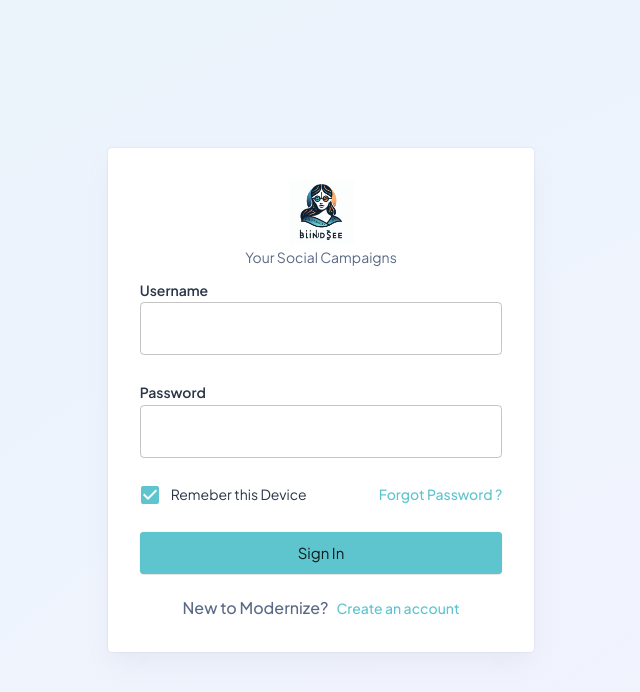
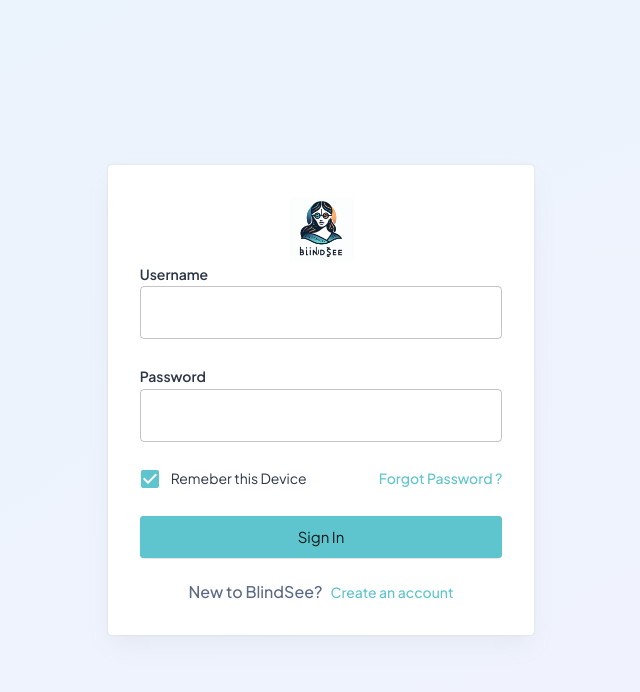
Before and after one commit to ZeroRetro/vottum-hackathon-fujurz-team, a React (Create React App) app in the folder fujurz-ui/: page /auth/login in a window 1280 px wide. Shown: the top 692 px of the page, without its empty margins (319-959 px from the left). Built offline with nearby package versions, Linux system fonts and the light colour scheme.

Commit message:
Improvements main page and store view

```diff
--- a/fujurz-ui/src/layouts/full/header/Header.js
+++ b/fujurz-ui/src/layouts/full/header/Header.js
@@ -5,10 +5,16 @@ import { uniqueId } from 'lodash';
 
 import Profile from './Profile';
 import Logo from '../shared/logo/Logo';
-import { IconAperture, IconUserPlus } from '@tabler/icons';
+import { IconAperture, IconBuildingStore, IconUserPlus } from '@tabler/icons';
 import NavItem from '../sidebar/NavItem';
 
 const headerButtons = [
+  {
+    id: uniqueId(),
+    title: 'Store',
+    icon: IconBuildingStore,
+    href: '/store'
+  },
   {
     id: uniqueId(),
     title: 'Create',
--- a/fujurz-ui/src/routes/Router.js
+++ b/fujurz-ui/src/routes/Router.js
@@ -9,6 +9,7 @@ const BlankLayout = Loadable(lazy(() => import('../layouts/blank/BlankLayout')))
 /* ****Pages***** */
 const Dashboard = Loadable(lazy(() => import('../views/dashboard/Dashboard')));
 const ProductPage = Loadable(lazy(() => import('../views/products/ProductPage')));
+const StoreView = Loadable(lazy(() => import('../views/dashboard/StoreView')));
 const Error = Loadable(lazy(() => import('../views/authentication/Error')));
 const Register = Loadable(lazy(() => import('../views/authentication/Register')));
 const Login = Loadable(lazy(() => import('../views/authentication/Login')));
@@ -20,7 +21,8 @@ const Router = [
     children: [
       { path: '/', element: <Navigate to="/dashboard" /> },
       { path: '/dashboard', exact: true, element: <Dashboard /> },
-      { path: '/product', exact: true, element: <ProductPage /> },
+      { path: '/store', exact: true, element: <StoreView /> },
+      { path: '/product:id', exact: true, element: <ProductPage /> },
       { path: '*', element: <Navigate to="/auth/404" /> }
     ]
   },
--- a/fujurz-ui/src/views/authentication/Login.js
+++ b/fujurz-ui/src/views/authentication/Login.js
@@ -8,7 +8,6 @@ import Logo from 'src/layouts/full/shared/logo/Logo';
 import AuthLogin from './auth/AuthLogin';
 
 const Login2 = () => {
-
   return (
     <PageContainer title="Login" description="this is Login page">
       <Box
@@ -22,35 +21,21 @@ const Login2 = () => {
             position: 'absolute',
             height: '100%',
             width: '100%',
-            opacity: '0.3',
-          },
+            opacity: '0.3'
+          }
         }}
       >
         <Grid container spacing={0} justifyContent="center" sx={{ height: '100vh' }}>
-          <Grid
-            item
-            xs={12}
-            sm={12}
-            lg={4}
-            xl={3}
-            display="flex"
-            justifyContent="center"
-            alignItems="center"
-          >
+          <Grid item xs={12} sm={12} lg={4} xl={3} display="flex" justifyContent="center" alignItems="center">
             <Card elevation={9} sx={{ p: 4, zIndex: 1, width: '100%', maxWidth: '500px' }}>
               <Box display="flex" alignItems="center" justifyContent="center">
                 <Logo />
               </Box>
               <AuthLogin
-                subtext={
-                  <Typography variant="subtitle1" textAlign="center" color="textSecondary" mb={1}>
-                    Your Social Campaigns
-                  </Typography>
-                }
                 subtitle={
                   <Stack direction="row" spacing={1} justifyContent="center" mt={3}>
                     <Typography color="textSecondary" variant="h6" fontWeight="500">
-                      New to Modernize?
+                      New to BlindSee?
                     </Typography>
                     <Typography
                       component={Link}
@@ -58,7 +43,7 @@ const Login2 = () => {
                       fontWeight="500"
                       sx={{
                         textDecoration: 'none',
-                        color: 'primary.main',
+                        color: 'primary.main'
                       }}
                     >
                       Create an account
--- a/fujurz-ui/src/views/authentication/Register.js
+++ b/fujurz-ui/src/views/authentication/Register.js
@@ -18,31 +18,17 @@ const Register2 = () => (
           position: 'absolute',
           height: '100%',
           width: '100%',
-          opacity: '0.3',
-        },
+          opacity: '0.3'
+        }
       }}
     >
       <Grid container spacing={0} justifyContent="center" sx={{ height: '100vh' }}>
-        <Grid
-          item
-          xs={12}
-          sm={12}
-          lg={4}
-          xl={3}
-          display="flex"
-          justifyContent="center"
-          alignItems="center"
-        >
+        <Grid item xs={12} sm={12} lg={4} xl={3} display="flex" justifyContent="center" alignItems="center">
           <Card elevation={9} sx={{ p: 4, zIndex: 1, width: '100%', maxWidth: '500px' }}>
             <Box display="flex" alignItems="center" justifyContent="center">
               <Logo />
             </Box>
             <AuthRegister
-              subtext={
-                <Typography variant="subtitle1" textAlign="center" color="textSecondary" mb={1}>
-                  Your Social Campaigns
-                </Typography>
-              }
               subtitle={
                 <Stack direction="row" justifyContent="center" spacing={1} mt={3}>
                   <Typography color="textSecondary" variant="h6" fontWeight="400">
@@ -54,7 +40,7 @@ const Register2 = () => (
                     fontWeight="500"
                     sx={{
                       textDecoration: 'none',
-                      color: 'primary.main',
+                      color: 'primary.main'
                     }}
                   >
                     Sign In
--- a/fujurz-ui/src/views/dashboard/Dashboard.js
+++ b/fujurz-ui/src/views/dashboard/Dashboard.js
@@ -1,21 +1,15 @@
 import React from 'react';
-import { Grid, Typography } from '@mui/material';
+import { Typography } from '@mui/material';
 import PageContainer from 'src/components/container/PageContainer';
 
-import Blog from './components/Blog';
 import DashboardCard from 'src/components/shared/DashboardCard';
 
 const Dashboard = () => {
   return (
     <PageContainer title="Dashboard" description="this is Dashboard">
-      <DashboardCard title="Sample Page">
-        <Typography>This is a sample page</Typography>
+      <DashboardCard title="Description">
+        <Typography>This is the website description</Typography>
       </DashboardCard>
-      <Grid container spacing={3} style={{ marginTop: 'auto' }}>
-        <Grid item xs={12}>
-          <Blog />
-        </Grid>
-      </Grid>
     </PageContainer>
   );
 };
--- /dev/null
+++ b/fujurz-ui/src/views/dashboard/StoreView.js
@@ -0,0 +1,19 @@
+import React from 'react';
+import { Grid } from '@mui/material';
+import PageContainer from 'src/components/container/PageContainer';
+
+import Blog from './components/Blog';
+
+const StoreView = () => {
+  return (
+    <PageContainer title="Store" description="Shop items">
+      <Grid container spacing={3} style={{ marginTop: 'auto' }}>
+        <Grid item xs={12}>
+          <Blog />
+        </Grid>
+      </Grid>
+    </PageContainer>
+  );
+};
+
+export default StoreView;
```
Also changed, not shown: fujurz-ui/public/robots.txt (deleted).
